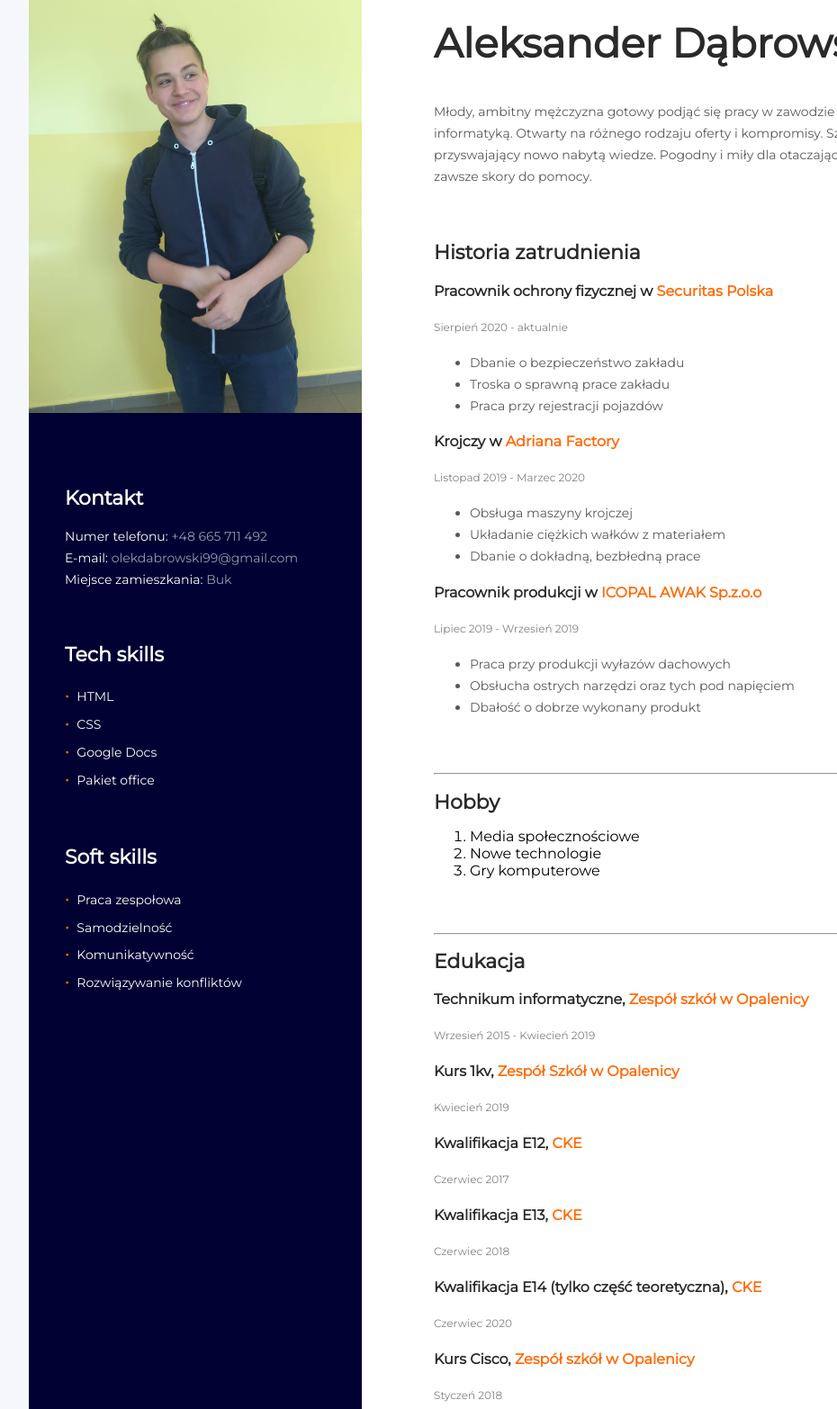
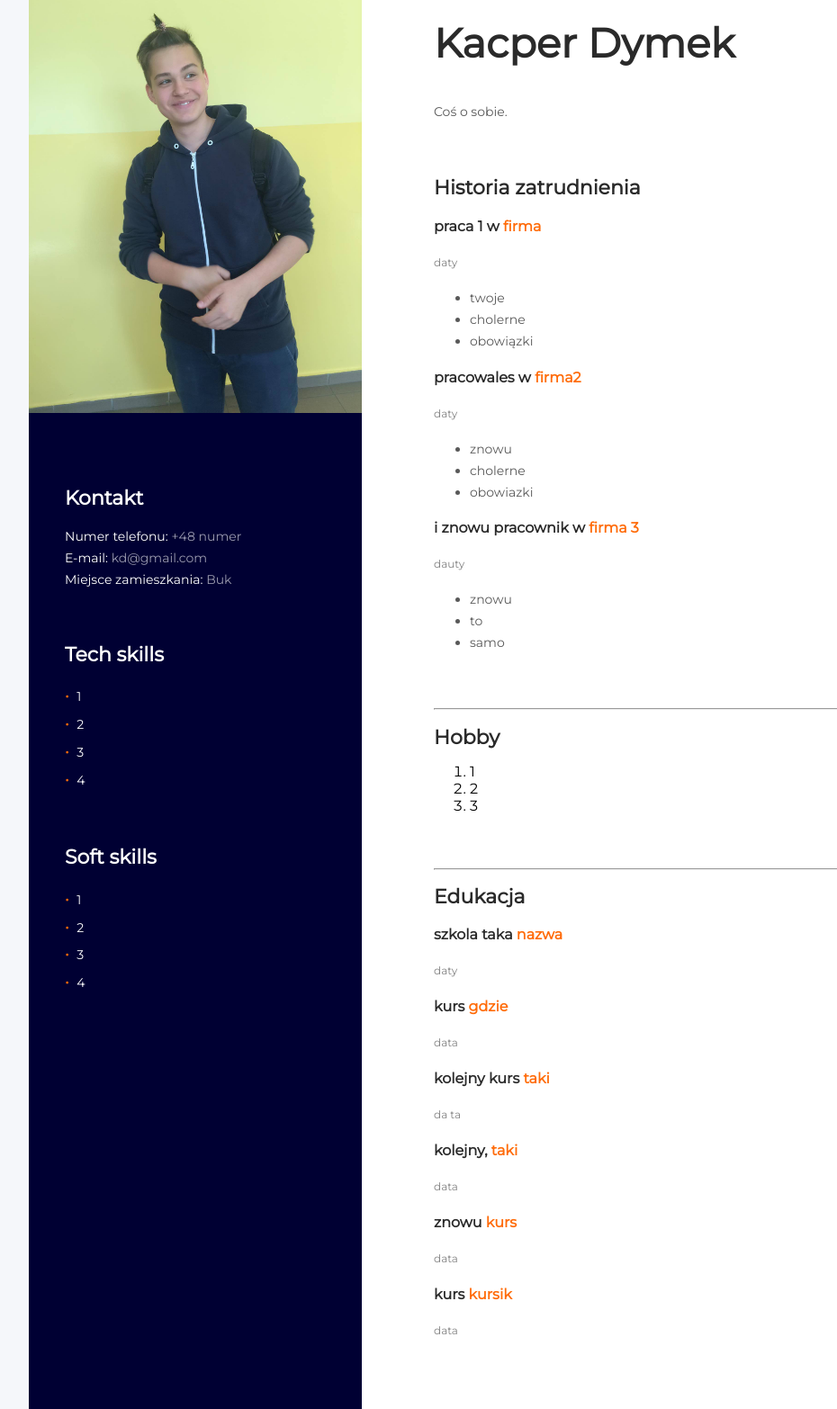
Before and after one commit to OlekDombro/kdcv, a plain HTML site: page index.html in a window 1280 px wide. Shown: the part 82-1648 px from the top of the page at 90% size, without its empty margins (16-946 px from the left). Drawn offline with nearby package versions, Linux system fonts and the light colour scheme.

Commit message:
index.html

```diff
--- a/index.html
+++ b/index.html
@@ -20,7 +20,7 @@
       <aside class="left-side">
         <img
           src="./images/photo.jpg"
-          alt="photo Aleksander Dąbrowski"
+          alt="photo Kacper Dymek"
           width="370"
           class="photo"
         />
@@ -31,13 +31,13 @@
             <li class="contacts-item">
               Numer telefonu:
               <a href="tel:+77777777777" class="contacts-link"
-                >+48 665 711 492</a
+                >+48 numer</a
               >
             </li>
             <li class="contacts-item">
               E-mail:
               <a href="mailto:olekdabrowski99@gmail.com" class="contacts-link"
-                >olekdabrowski99@gmail.com</a
+                >kd@gmail.com</a
               >
             </li>
 			<li class="contacts-item">
@@ -49,30 +49,28 @@
         <section class="skills">
           <h2 class="skills-title">Tech skills</h2>
           <ul class="skills-list">
-            <li class="skills-item">HTML</li>
-            <li class="skills-item">CSS</li>
-            <li class="skills-item">Google Docs</li>
-            <li class="skills-item">Pakiet office</li>
+            <li class="skills-item">1</li>
+            <li class="skills-item">2</li>
+            <li class="skills-item">3</li>
+            <li class="skills-item">4</li>
           </ul>
         </section>
         <section class="skills">
           <h2 class="skills-title">Soft skills</h2>
           <ul class="skills-list">
-            <li class="skills-item">Praca zespołowa</li>
-            <li class="skills-item">Samodzielność</li>
-            <li class="skills-item">Komunikatywność</li>
-            <li class="skills-item">Rozwiązywanie konfliktów</li>
+            <li class="skills-item">1</li>
+            <li class="skills-item">2</li>
+            <li class="skills-item">3</li>
+            <li class="skills-item">4</li>
           </ul>
         </section>
       </aside>
       <div class="right-side">
         <section class="bio">
-          <h1 class="bio-title">Aleksander Dąbrowski</h1>
+          <h1 class="bio-title">Kacper Dymek</h1>
 
           <p class="bio-about">
-            Młody, ambitny mężczyzna gotowy podjąć się pracy w zawodzie związanym z informatyką.
-			Otwarty na różnego rodzaju oferty i kompromisy. Szybko przyswajający nowo nabytą wiedze.
-			Pogodny i miły dla otaczających go osób, zawsze skory do pomocy.
+            Coś o sobie.
           </p>
         </section>
 
@@ -80,36 +78,36 @@
           <h2 class="jobs-title">Historia zatrudnienia</h2>
 
           <h3 class="jobs-occupation">
-            Pracownik ochrony fizycznej w
-            <span class="accent">Securitas Polska</span>
+            praca 1 w
+            <span class="accent">firma</span>
           </h3>
 
-          <p class="jobs-time">Sierpień 2020 - aktualnie</p>
+          <p class="jobs-time">daty</p>
 
           <ul class="experience">
-            <li class="experience-item">Dbanie o bezpieczeństwo zakładu</li>
-            <li class="experience-item">Troska o sprawną prace zakładu</li>
-            <li class="experience-item">Praca przy rejestracji pojazdów</li>
+            <li class="experience-item">twoje</li>
+            <li class="experience-item">cholerne</li>
+            <li class="experience-item">obowiązki</li>
           </ul>
 
           <h3 class="jobs-occupation">
-            Krojczy w <span class="accent">Adriana Factory</span>
+            pracowales w <span class="accent">firma2</span>
           </h3>
-          <p class="jobs-time">Listopad 2019 - Marzec 2020</p>
+          <p class="jobs-time">daty</p>
           <ul class="experience">
-            <li class="experience-item">Obsługa maszyny krojczej</li>
-            <li class="experience-item">Układanie ciężkich wałków z materiałem</li>
-            <li class="experience-item">Dbanie o dokładną, bezbłedną prace</li>
+            <li class="experience-item">znowu</li>
+            <li class="experience-item">cholerne</li>
+            <li class="experience-item">obowiazki</li>
           </ul>
 
           <h3 class="jobs-occupation">
-            Pracownik produkcji w <span class="accent">ICOPAL AWAK Sp.z.o.o</span>
+            i znowu pracownik w <span class="accent">firma 3</span>
           </h3>
-          <p class="jobs-time">Lipiec 2019 - Wrzesień 2019</p>
+          <p class="jobs-time">dauty</p>
           <ul class="experience">
-            <li class="experience-item">Praca przy produkcji wyłazów dachowych</li>
-            <li class="experience-item">Obsłucha ostrych narzędzi oraz tych pod napięciem</li>
-            <li class="experience-item">Dbałość o dobrze wykonany produkt</li>
+            <li class="experience-item">znowu</li>
+            <li class="experience-item">to</li>
+            <li class="experience-item">samo</li>
           </ul>
         </section>
 		<hr>
@@ -118,13 +116,13 @@
 
           <ol>
             <li>
-                 Media społecznościowe
+                 1
             </li>
             <li>
-                  Nowe technologie
+                  2
             </li>
             <li>
-                  Gry komputerowe
+                  3
             </li>
           </ol>
         </section>
@@ -133,35 +131,35 @@
           <h2 class="education-title">Edukacja</h2>
 
           <h3 class="education-degree">
-            Technikum informatyczne,
-            <span class="accent">Zespół szkół w Opalenicy</span>
+            szkola taka
+            <span class="accent">nazwa</span>
           </h3>
-          <p class="education-time">Wrzesień 2015 - Kwiecień 2019</p>
+          <p class="education-time">daty</p>
 
           <h3 class="education-degree">
-            Kurs 1kv, <span class="accent">Zespół Szkół w Opalenicy</span>
+            kurs <span class="accent">gdzie</span>
           </h3>
-          <p class="education-time">Kwiecień 2019</p>
+          <p class="education-time">data</p>
 
 		  <h3 class="education-degree">
-            Kwalifikacja E12, <span class="accent">CKE</span>
+            kolejny kurs <span class="accent">taki</span>
           </h3>
-          <p class="education-time">Czerwiec 2017</p>
+          <p class="education-time">da ta</p>
 
 		  <h3 class="education-degree">
-            Kwalifikacja E13, <span class="accent">CKE</span>
+           kolejny, <span class="accent">taki</span>
           </h3>
-          <p class="education-time">Czerwiec 2018</p>
+          <p class="education-time">data</p>
 
 		  <h3 class="education-degree">
-            Kwalifikacja E14 (tylko część teoretyczna), <span class="accent">CKE</span>
+            znowu <span class="accent">kurs</span>
           </h3>
-          <p class="education-time">Czerwiec 2020</p>
+          <p class="education-time">data</p>
 
 		  <h3 class="education-degree">
-            Kurs Cisco, <span class="accent">Zespół szkół w Opalenicy</span>
+           kurs <span class="accent">kursik</span>
           </h3>
-          <p class="education-time">Styczeń 2018</p>
+          <p class="education-time">data</p>
         </section>
 
       </div>
```
